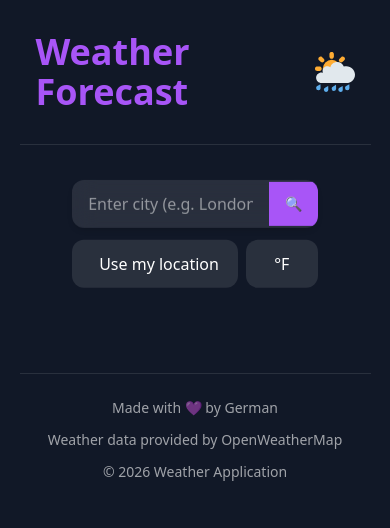
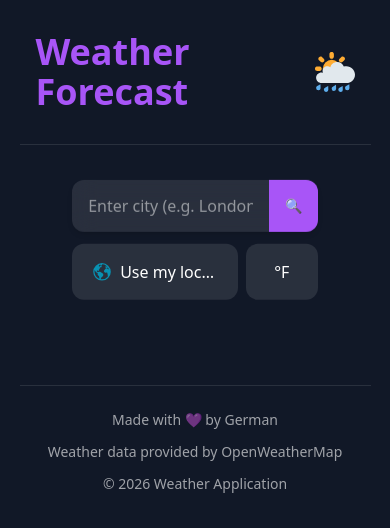
Before and after one commit to German900-code/Weather-Application, a React (Vite) app: page / in a window 390 px wide. Shown: the top 528 px of the page. Built offline with nearby package versions, Linux system fonts and the light colour scheme; no server answers; the HTML template or start-up script is replaced by a standard one.

Commit message:
Corrected: responsive design for better UI

```diff
--- a/src/components/Header.jsx
+++ b/src/components/Header.jsx
@@ -4,7 +4,7 @@ import WeatherIcon from "../assets/images/sun-behind-rain-cloud.svg";
 const Header = ({ children }) => {
   return (
     <header className="mx-auto mb-10 max-w-6xl border-b border-white/10 px-4 py-8">
-      <div className="flex items-center gap-4">
+      <div className="flex items-center gap-4 md:hover:scale-110 transition-transform duration-300">
         <h1 className="text-4xl font-bold text-purple-500 duration-300 md:text-5xl md:hover:text-purple-800">
           Weather Forecast
         </h1>
--- a/src/components/ScrollToTopButton.jsx
+++ b/src/components/ScrollToTopButton.jsx
@@ -66,7 +66,7 @@ const ScrollToTopButton = () => {
         px-3
         py-1.5
         text-sm
-        text-white
+        text-purple-300
         opacity-0
         shadow-lg
         transition-all
--- a/src/components/SearchBar.jsx
+++ b/src/components/SearchBar.jsx
@@ -61,9 +61,9 @@ const SearchBar = ({
         }}
         className="w-full max-w-full md:max-w-[70%] mx-auto md:px-4"
       >
-        <div className="flex flex-col sm:flex-row items-stretch sm:items-center gap-3">
+        <div className="flex flex-col lg:flex-row items-stretch lg:items-center gap-3">
           <div
-            className={`flex flex-1 items-center bg-white/10 rounded-xl overflow-hidden shadow-md backdrop-blur-md transition-all duration-300
+            className={`flex flex-1 min-w-0 items-center bg-white/10 rounded-xl overflow-hidden shadow-md backdrop-blur-md transition-all duration-300
       ${
         error
           ? "ring-2 ring-red-400"
@@ -93,8 +93,7 @@ const SearchBar = ({
               className="
         shrink-0
         px-4
-              sm:px-5
-              py-3
+        py-4
         bg-purple-500
         hover:bg-purple-600
         transition
@@ -114,28 +113,65 @@ const SearchBar = ({
             </button>
           </div>
 
-          <div className="flex gap-2">
+          <div className="grid w-full grid-cols-[1fr_auto] gap-2 lg:flex lg:w-auto">
+            <div className="relative group min-w-0">
               <button
                 onClick={onUseLocation}
                 disabled={loading}
-              className="min-w-[72px]
+                className="
+          w-full
+          min-w-0
           overflow-hidden
-                px-5 py-3
-                bg-white/10 md:hover:bg-purple-500 text-white rounded-xl transition whitespace-nowrap focus:outline-none focus:ring-2 focus:ring-purple-500 flex items-center justify-center gap-2 "
+          px-5
+          py-4
+          bg-white/10
+          md:hover:bg-purple-500
+          text-white
+          rounded-xl
+          transition
+          whitespace-nowrap
+          focus:outline-none
+          focus:ring-2
+          focus:ring-purple-500
+          flex
+          items-center
+          justify-center
+          gap-2
+        "
               >
-              <IoEarth className="text-cyan-600" size={20} />
+                <IoEarth className="shrink-0 text-cyan-600" size={20} />
+                <span className="truncate">
                   {loading ? "Detecting..." : "Use my location"}
+                </span>
               </button>
+
+              <div className="pointer-events-none absolute left-1/2 top-full mt-2 -translate-x-1/2 whitespace-nowrap rounded-lg bg-black/80 px-3 py-1.5 text-sm text-purple-300 opacity-0 transition-opacity duration-300 group-hover:opacity-100">
+                Detect your location to get the weather
+              </div>
+            </div>
 
             <div className="relative group">
               <button
                 onClick={toggleUnits}
-                className="min-w-[72px] w-full px-4 py-3 bg-white/10 md:hover:bg-purple-500 text-white rounded-xl transition whitespace-nowrap focus:outline-none focus:ring-2 focus:ring-purple-500"
+                className="
+          min-w-[72px]
+          px-4
+          py-4
+          bg-white/10
+          md:hover:bg-purple-500
+          text-white
+          rounded-xl
+          transition
+          whitespace-nowrap
+          focus:outline-none
+          focus:ring-2
+          focus:ring-purple-500
+        "
               >
                 {units === "metric" ? "°F" : "°C"}
               </button>
 
-              <div className="pointer-events-none absolute left-1/2 top-full mt-2 -translate-x-1/2 whitespace-nowrap rounded-lg bg-black/80 px-3 py-1.5 text-sm text-white opacity-0 transition-opacity duration-300 group-hover:opacity-100">
+              <div className="pointer-events-none absolute left-1/2 top-full mt-2 -translate-x-1/2 whitespace-nowrap rounded-lg bg-black/80 px-3 py-1.5 text-sm text-purple-300 opacity-0 transition-opacity duration-300 group-hover:opacity-100">
                 Switch temperature unit
               </div>
             </div>
```
Lines whose indentation alone changed are shown as unchanged.
